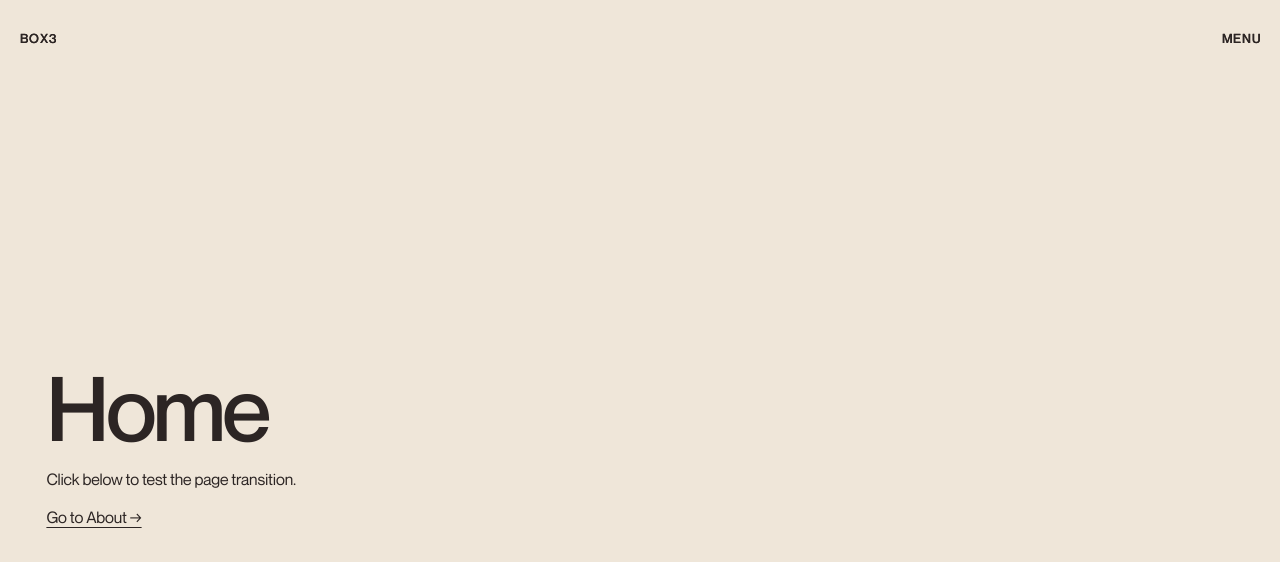
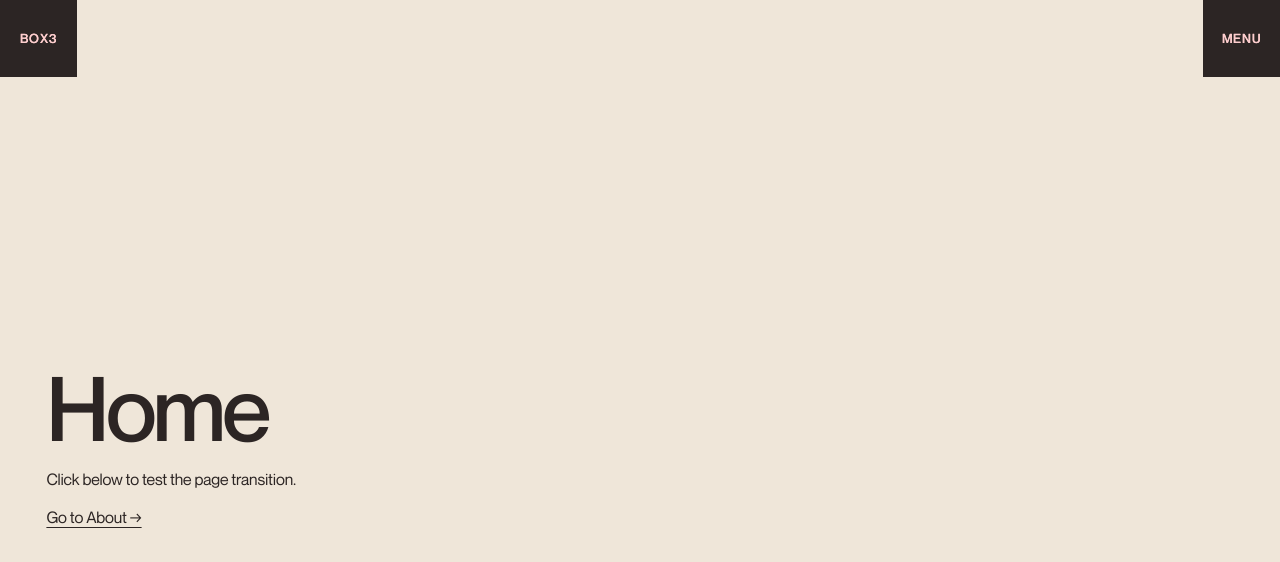
Before and after one commit to AutaraStudio/box-3-projects, a Next.js app: page / in a window 1280 px wide. Shown: the top 562 px of the page. Built offline with nearby package versions, Linux system fonts and the light colour scheme.

Commit message:
Revert "Match header + filter bar bg to the body theme"
This reverts commit 559f255506db2002847c9fc1a4bc84d962ef0165.

```diff
--- a/src/components/menu/Header.tsx
+++ b/src/components/menu/Header.tsx
@@ -27,10 +27,7 @@ export default function Header({ logoText = "BOX 3" }: HeaderProps) {
   const triggerLabel = isOpen ? "Close" : "Menu";
 
   return (
-    /* No data-theme override — the header inherits the page's
-       active theme so the corner squares blend with the body
-       background instead of always rendering as brown blocks. */
-    <header className="header">
+    <header className="header" data-theme="dark">
       <a className="header__square link text-h6 text-caps" href="/">
         <SplitText>{logoText}</SplitText>
       </a>
```
Also changed, not shown: src/components/projects/ProjectsFilter.css (+3 -4 lines).
